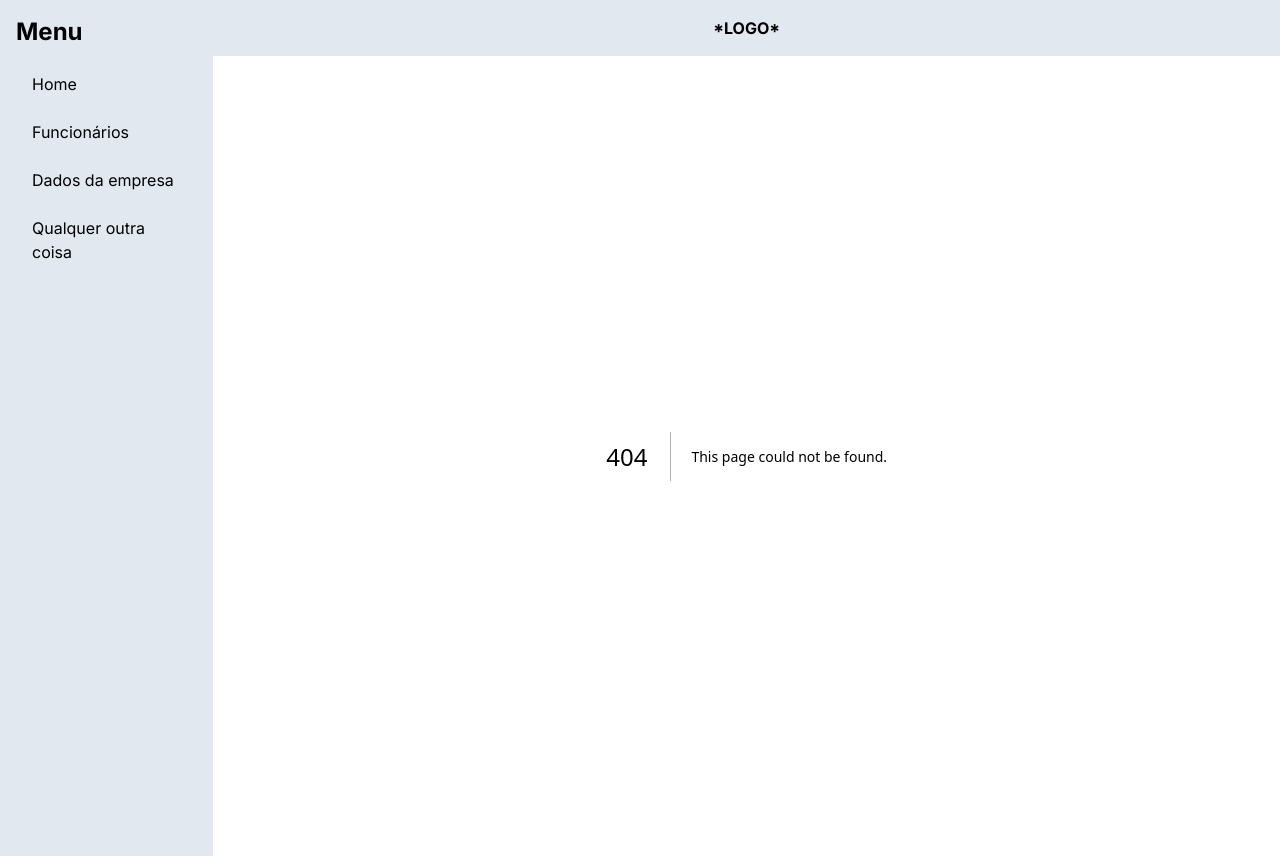
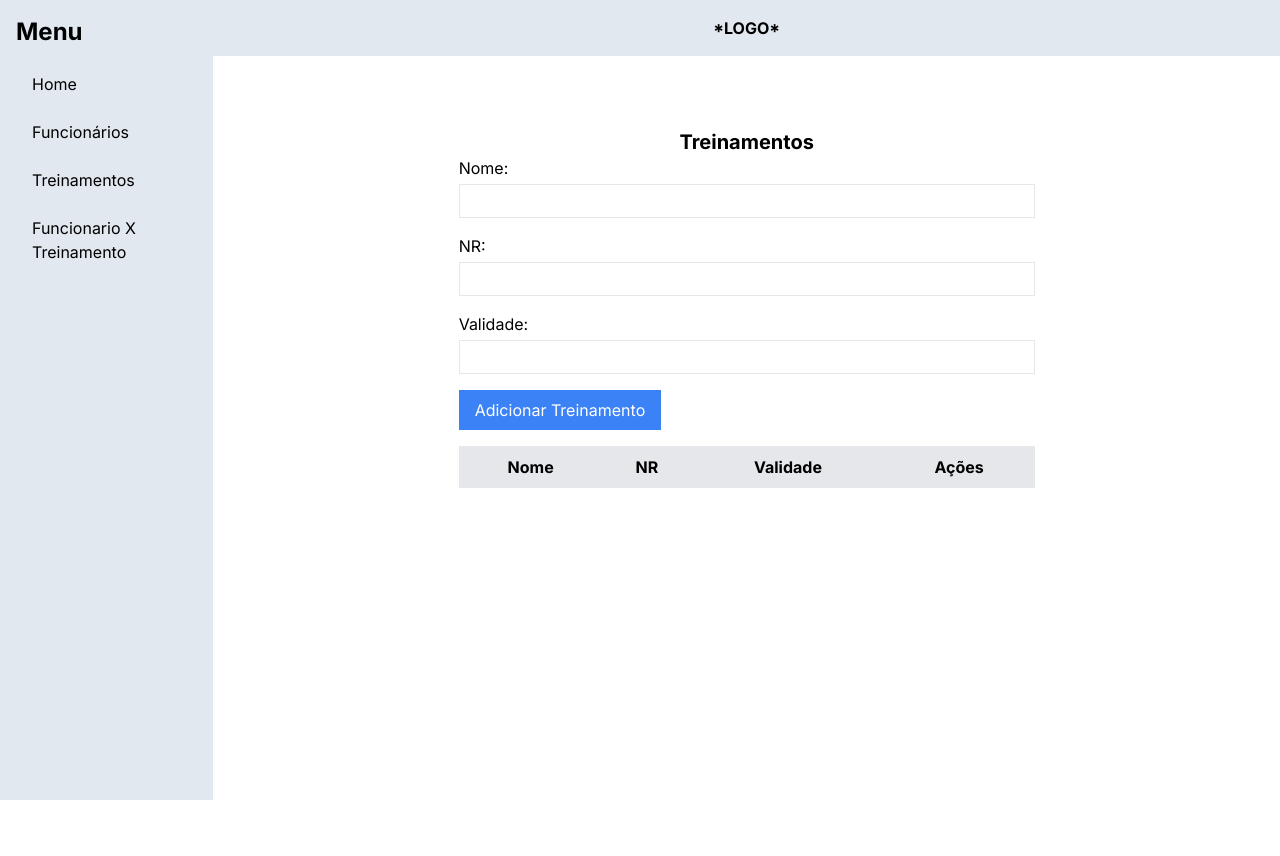
Before and after one commit to Aiex02/next-system-app, a Next.js app: page /training in a window 1280 px wide. Before the commit this address had no page. After the commit the page ends 800 px from the top, so only its background shows below. Built offline with nearby package versions, Linux system fonts and the light colour scheme.

Commit message:
feat: add training page

```diff
--- a/src/app/components/dropdown.tsx
+++ b/src/app/components/dropdown.tsx
@@ -22,16 +22,16 @@ export default function Dropdown() {
             </Link>
           </li>
           <li>
-            <Link href="#">
+            <Link href="/training">
               <button className="block w-full text-left text-black bg-transparent hover:bg-orange-600 py-2 px-4 rounded-md focus:outline-none">
-                Dados da empresa
+                Treinamentos
               </button>
             </Link>
           </li>
           <li>
             <Link href="#">
               <button className="block w-full text-left text-black bg-transparent hover:bg-orange-600 py-2 px-4 rounded-md focus:outline-none">
-                Qualquer outra coisa
+                Funcionario X Treinamento
               </button>
             </Link>
           </li>
--- a/src/app/employees/page.tsx
+++ b/src/app/employees/page.tsx
@@ -8,10 +8,7 @@ import { FaEdit, FaTrashAlt, FaEye } from "react-icons/fa";
 interface Funcionario {
   id: number;
   nome: string;
-  sobrenome: string;
   matricula: string;
-  email: string;
-  salario: string;
   nomeCompleto?: string;
 }
 
@@ -19,10 +16,7 @@ export default function Employees() {
   const [funcionario, setFuncionario] = useState<Funcionario>({
     id: 0,
     nome: "",
-    sobrenome: "",
     matricula: "",
-    email: "",
-    salario: "",
   });
 
   const [funcionarios, setFuncionarios] = useState<Funcionario[]>([]);
@@ -32,28 +26,20 @@ export default function Employees() {
   const formik = useFormik({
     initialValues: {
       nome: "",
-      sobrenome: "",
       matricula: "",
-      email: "",
-      salario: "",
     },
     validationSchema: Yup.object({
       nome: Yup.string().required("O nome é obrigatório"),
-      sobrenome: Yup.string().required("O sobrenome é obrigatório"),
       matricula: Yup.string().required("A matrícula é obrigatória"),
-      email: Yup.string()
-        .email("Formato de email inválido")
-        .required("O email é obrigatório"),
-      salario: Yup.string().required("O salário é obrigatório"),
     }),
-    onSubmit: (values, {resetForm}) => {
+    onSubmit: (values, { resetForm }) => {
       const updatedFuncionarios = modoEdicao
         ? funcionarios.map((f) =>
             f.id === funcionario.id
               ? {
                   ...funcionario,
                   ...values,
-                  nomeCompleto: `${values.nome} ${values.sobrenome}`,
+                  nomeCompleto: values.nome,
                 }
               : f
           )
@@ -62,7 +48,7 @@ export default function Employees() {
             {
               ...values,
               id: Date.now(),
-              nomeCompleto: `${values.nome} ${values.sobrenome}`,
+              nomeCompleto: values.nome,
             },
           ];
 
@@ -72,10 +58,7 @@ export default function Employees() {
       setFuncionario({
         id: 0,
         nome: "",
-        sobrenome: "",
         matricula: "",
-        email: "",
-        salario: "",
       });
       resetForm();
     },
@@ -121,19 +104,6 @@ export default function Employees() {
           )}
         </div>
         <div className="mb-4">
-          <label className="block mb-1">Sobrenome:</label>
-          <input
-            type="text"
-            name="sobrenome"
-            value={formik.values.sobrenome}
-            onChange={formik.handleChange}
-            className="border p-1 w-full"
-          />
-          {formik.touched.sobrenome && formik.errors.sobrenome && (
-            <div className="text-red-500">{formik.errors.sobrenome}</div>
-          )}
-        </div>
-        <div className="mb-4">
           <label className="block mb-1">Matrícula:</label>
           <input
             type="text"
@@ -144,32 +114,6 @@ export default function Employees() {
           />
           {formik.touched.matricula && formik.errors.matricula && (
             <div className="text-red-500">{formik.errors.matricula}</div>
-          )}
-        </div>
-        <div className="mb-4">
-          <label className="block mb-1">Email:</label>
-          <input
-            type="text"
-            name="email"
-            value={formik.values.email}
-            onChange={formik.handleChange}
-            className="border p-1 w-full"
-          />
-          {formik.touched.email && formik.errors.email && (
-            <div className="text-red-500">{formik.errors.email}</div>
-          )}
-        </div>
-        <div className="mb-4">
-          <label className="block mb-1">Salário:</label>
-          <input
-            type="text"
-            name="salario"
-            value={formik.values.salario}
-            onChange={formik.handleChange}
-            className="border p-1 w-full"
-          />
-          {formik.touched.salario && formik.errors.salario && (
-            <div className="text-red-500">{formik.errors.salario}</div>
           )}
         </div>
         <button type="submit" className="bg-blue-500 text-white px-4 py-2">
@@ -234,13 +178,6 @@ export default function Employees() {
             <span className="font-semibold">Nome:</span>{" "}
             {funcionario.nomeCompleto}
           </p>
-          <p>
-            <span className="font-semibold">Email:</span> {funcionario.email}
-          </p>
-          <p>
-            <span className="font-semibold">Salário:</span>{" "}
-            {funcionario.salario}
-          </p>
           <button
             onClick={closeModal}
             className="bg-blue-500 text-white px-4 py-2 mt-4 inline-block"
--- a/src/app/page.tsx
+++ b/src/app/page.tsx
@@ -10,15 +10,15 @@ export default function Home() {
             <span className="absolute top-2 left-0 right-0 text-center text-lg font-bold">*ICON*</span>
           </button>
         </Link>
-        <Link href="/link2">
+        <Link href="/training">
           <button className="bg-green-500 hover:bg-green-700 text-white font-bold py-10 px-10 rounded-lg text-center relative">
-            Dados da empresa
+            Treinamento
             <span className="absolute top-2 left-0 right-0 text-center text-lg font-bold">*ICON*</span>
           </button>
         </Link>
         <Link href="/link3">
           <button className="bg-yellow-500 hover:bg-yellow-700 text-white font-bold py-10 px-10 rounded-lg text-center relative">
-            Qualquer outra coisa
+            Funcionario X Treinamento
             <span className="absolute top-2 left-0 right-0 text-center text-lg font-bold">*ICON*</span>
           </button>
         </Link>
--- /dev/null
+++ b/src/app/training/page.tsx
@@ -0,0 +1,164 @@
+"use client";
+import React, { useState } from "react";
+import { useFormik } from "formik";
+import * as Yup from "yup";
+
+interface Treinamento {
+  id: number;
+  nome: string;
+  nr: string;
+  validade: string;
+}
+
+export default function Treinamentos() {
+  const [treinamento, setTreinamento] = useState<Treinamento>({
+    id: 0,
+    nome: "",
+    nr: "",
+    validade: "",
+  });
+
+  const [treinamentos, setTreinamentos] = useState<Treinamento[]>([]);
+  const [modoEdicao, setModoEdicao] = useState(false);
+
+  const formik = useFormik({
+    initialValues: {
+      nome: "",
+      nr: "",
+      validade: "",
+    },
+    validationSchema: Yup.object({
+      nome: Yup.string().required("O nome é obrigatório"),
+      nr: Yup.string()
+        .matches(/^[0-9]+$/, "Apenas números são permitidos")
+        .required("O NR é obrigatório"),
+      validade: Yup.string().required("A validade é obrigatória"),
+    }),
+    onSubmit: (values, { resetForm }) => {
+      const updatedTreinamentos = modoEdicao
+        ? treinamentos.map((t) =>
+            t.id === treinamento.id
+              ? {
+                  ...treinamento,
+                  ...values,
+                }
+              : t
+          )
+        : [
+            ...treinamentos,
+            {
+              ...values,
+              id: Date.now(),
+            },
+          ];
+
+      setTreinamentos(updatedTreinamentos);
+      setModoEdicao(false);
+
+      setTreinamento({
+        id: 0,
+        nome: "",
+        nr: "",
+        validade: "",
+      });
+      resetForm();
+    },
+  });
+
+  const handleEdit = (id: number) => {
+    const treinamentoParaEditar = treinamentos.find((t) => t.id === id);
+    if (treinamentoParaEditar) {
+      setTreinamento(treinamentoParaEditar);
+      setModoEdicao(true);
+    }
+  };
+
+  const handleDelete = (id: number) => {
+    const updatedTreinamentos = treinamentos.filter((t) => t.id !== id);
+    setTreinamentos(updatedTreinamentos);
+  };
+
+  return (
+    <div className="p-4 mt-14">
+      <h1 className="text-center font-bold text-xl">Treinamentos</h1>
+      <form onSubmit={formik.handleSubmit} className="mb-4 mx-auto max-w-xl">
+        <div className="mb-4">
+          <label className="block mb-1">Nome:</label>
+          <input
+            type="text"
+            name="nome"
+            value={formik.values.nome}
+            onChange={formik.handleChange}
+            className="border p-1 w-full"
+          />
+          {formik.touched.nome && formik.errors.nome && (
+            <div className="text-red-500">{formik.errors.nome}</div>
+          )}
+        </div>
+        <div className="mb-4">
+          <label className="block mb-1">NR:</label>
+          <input
+            type="text"
+            name="nr"
+            value={formik.values.nr}
+            onChange={formik.handleChange}
+            className="border p-1 w-full"
+          />
+          {formik.touched.nr && formik.errors.nr && (
+            <div className="text-red-500">{formik.errors.nr}</div>
+          )}
+        </div>
+        <div className="mb-4">
+          <label className="block mb-1">Validade:</label>
+          <input
+            type="text"
+            name="validade"
+            value={formik.values.validade}
+            onChange={formik.handleChange}
+            className="border p-1 w-full"
+          />
+          {formik.touched.validade && formik.errors.validade && (
+            <div className="text-red-500">{formik.errors.validade}</div>
+          )}
+        </div>
+        <button type="submit" className="bg-blue-500 text-white px-4 py-2">
+          {modoEdicao ? "Editar Treinamento" : "Adicionar Treinamento"}
+        </button>
+      </form>
+
+      <table className="w-full border-collapse border mx-auto max-w-xl">
+        <thead>
+          <tr className="bg-gray-200">
+            <th className="border p-2">Nome</th>
+            <th className="border p-2">NR</th>
+            <th className="border p-2">Validade</th>
+            <th className="border p-2">Ações</th>
+          </tr>
+        </thead>
+        <tbody>
+          {treinamentos.map((t) => (
+            <tr key={t.id}>
+              <td className="border p-2 text-center">{t.nome}</td>
+              <td className="border p-2 text-center">{t.nr}</td>
+              <td className="border p-2 text-center">{t.validade}</td>
+              <td className="border p-2 text-center">
+                <button
+                  onClick={() => handleEdit(t.id)}
+                  className="bg-yellow-500 text-white px-3 py-1 mr-2"
+                >
+                  Editar
+                </button>
+                <button
+                  onClick={() => handleDelete(t.id)}
+                  className="bg-red-500 text-white px-3 py-1 mr-2"
+                >
+                  Excluir
+                </button>
+              </td>
+            </tr>
+          ))}
+        </tbody>
+      </table>
+    </div>
+  );
+}
```
Also changed, not shown: src/app/funcxtreina/page.tsx (added).
